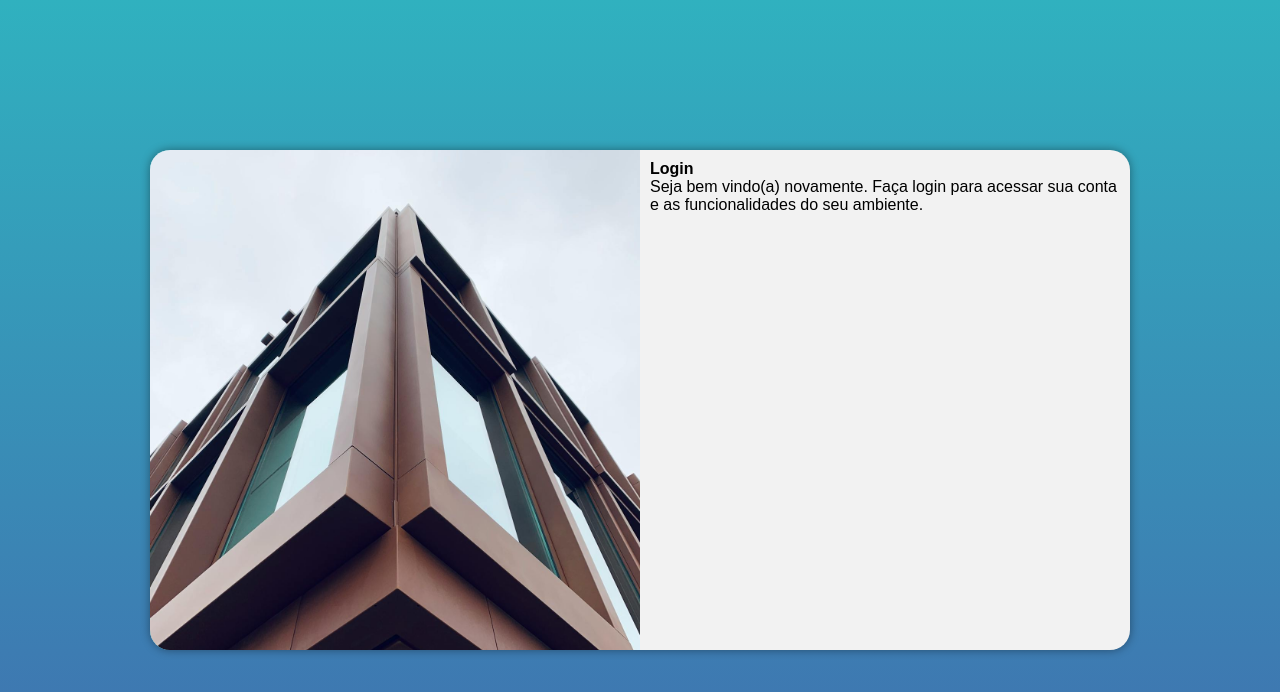
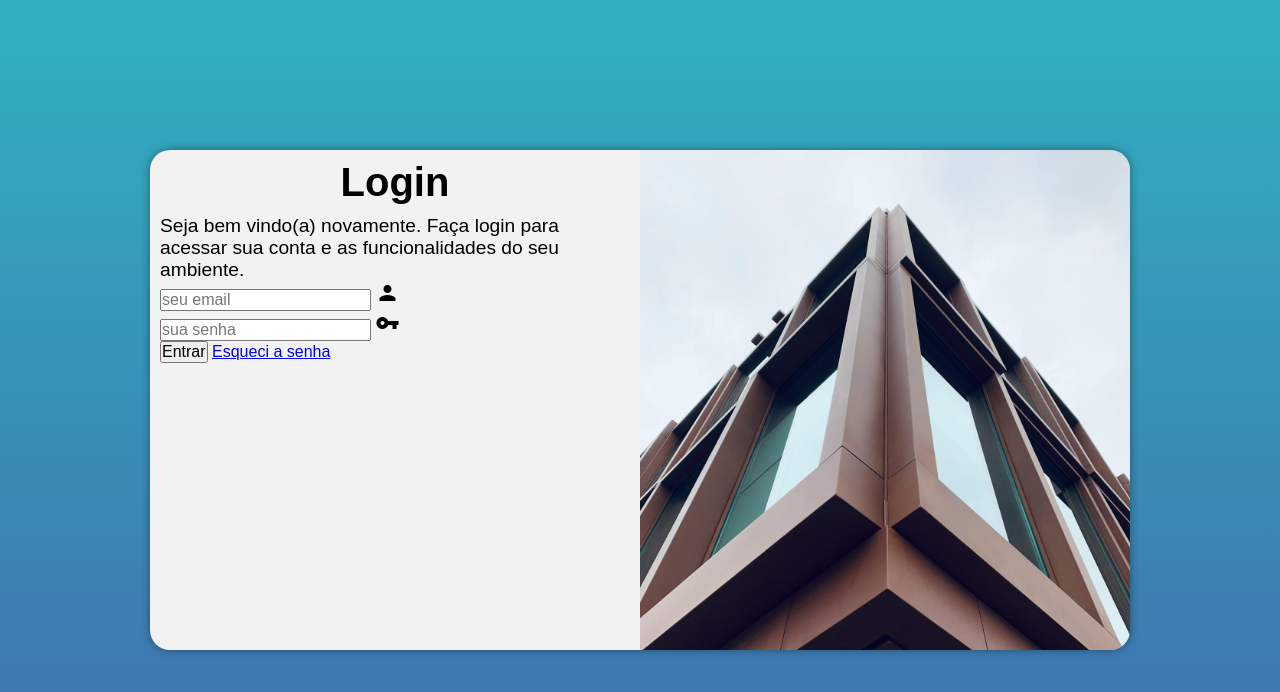
Before and after one commit to sergio-ramon/projeto-login, a plain HTML site: page index.html in a window 1280 px wide. Drawn offline with Linux system fonts and the light colour scheme.

Commit message:
Adicionei o formulário

```diff
--- a/estilos/media-query.css
+++ b/estilos/media-query.css
@@ -34,14 +34,22 @@
     }
 
     section#login > div#img {
+        float: right;
+        width: 50%;
+        height: 100%;
+    }
+
+    section#login > div#form {
         float: left;
         width: 50%;
         height: 100%;
     }
 
-    section#login > div#form {
-        float: right;
-        width: 50%;
-        height: 100%;
+    div#form > h1 {
+        font-size: 2.5em;
+    }
+
+    div#form > p {
+        font-size: 1.2em;
     }
 }
--- a/estilos/style.css
+++ b/estilos/style.css
@@ -73,3 +73,14 @@ section#login > div#form {
     padding: 10px;
 
 }
+
+div#form > h1 {
+    text-align: center;
+    margin-bottom: 10px;
+
+    font-size: 2em;
+}
+
+div#form > p {
+    font-size: 0.8em;
+}
--- a/index.html
+++ b/index.html
@@ -4,6 +4,7 @@
     <meta charset="UTF-8">
     <meta name="viewport" content="width=device-width, initial-scale=1.0">
     <title>Projeto Login</title>
+    <link href="https://fonts.googleapis.com/css2?family=Material+Icons" rel="stylesheet">
     <link rel="stylesheet" href="estilos/style.css">
     <link rel="stylesheet" href="estilos/media-query.css">
 </head>
@@ -15,8 +16,18 @@
                 <h1>Login</h1>
                 <p>Seja bem vindo(a) novamente. Faça login para acessar sua conta e as funcionalidades do seu ambiente.</p>
 
-                <form action="login.php" method="post">
+                <form action="login.php" method="post" autocomplete="on">
+                    <div class="campo">
+                        <input type="email" name="login" id="ilogin" placeholder="seu email" autocomplete="email" required maxlength="30">
+                        <label for="ilogin"><i class="material-icons">person</i></label>
+                    </div>
+                    <div class="senha">
+                        <input type="password" name="senha" id="isenha" placeholder="sua senha" autocomplete="current-password" required minlength="8" maxlength="20">
+                        <label for="isenha"><i class="material-icons">vpn_key</i></label>
+                    </div>
 
+                    <input type="submit" value="Entrar">
+                    <a href="#">Esqueci a senha</a>
                 </form>
             </div>
         </section>
```
